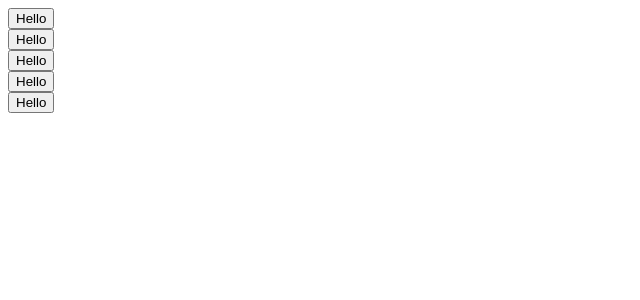
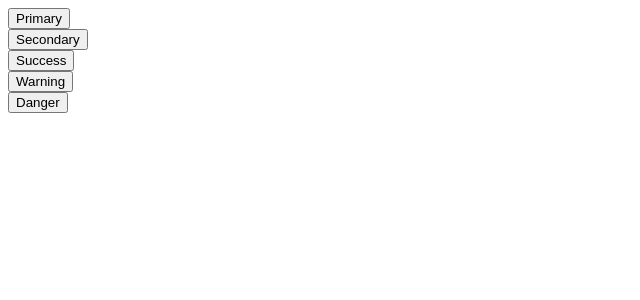
Before and after one commit to AhmedHafez1/compos, a React (Create React App) app: page / in a window 1280 px wide. Shown: the top 300 px of the page, without its empty margins (0-640 px from the left). Built offline with nearby package versions, Linux system fonts and the light colour scheme.

Commit message:
Added children to Button

```diff
--- a/src/App.js
+++ b/src/App.js
@@ -4,19 +4,19 @@ function App() {
   return (
     <div>
       <div>
-        <Button />
+        <Button>Primary</Button>
       </div>
       <div>
-        <Button />
+        <Button>Secondary</Button>
       </div>
       <div>
-        <Button />
+        <Button>Success</Button>
       </div>
       <div>
-        <Button />
+        <Button>Warning</Button>
       </div>
       <div>
-        <Button />
+        <Button>Danger</Button>
       </div>
     </div>
   );
--- a/src/components/Button.js
+++ b/src/components/Button.js
@@ -1,5 +1,5 @@
-const Button = () => {
-  return <button>Hello</button>;
+const Button = ({ children }) => {
+  return <button>{children}</button>;
 };
 
 export default Button;
```
